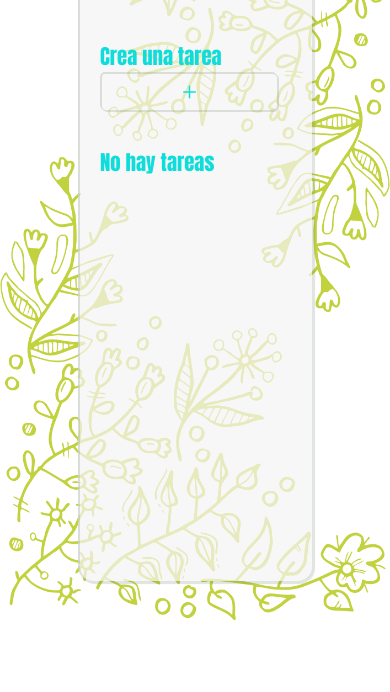
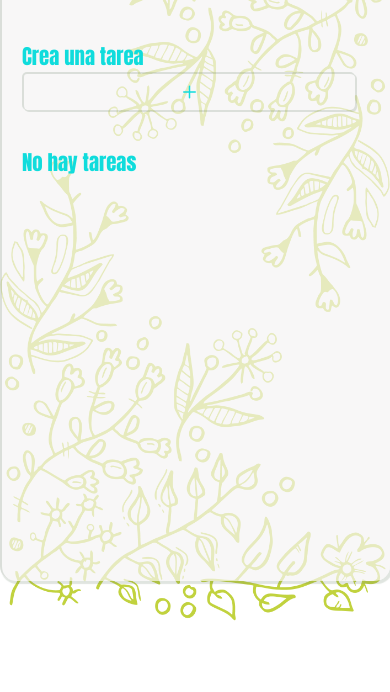
Before and after one commit to MikeJGT/AplicacionTareas, a plain HTML site: page index.html in a window 390 px wide. Shown: the part 152-844 px from the top of the page. Drawn offline with Linux system fonts and the light colour scheme.

Commit message:
update media querys

```diff
--- a/css/style.css
+++ b/css/style.css
@@ -237,10 +237,10 @@ main {
     font-size: 1em;
 }
 
-/*
-@media(min-width:62.750em) {
+
+@media(max-width:700px) {
 
     .wrapper {
-        max-width: 62.750em;
+        width: 100%;
     }
-} */
+}
```
